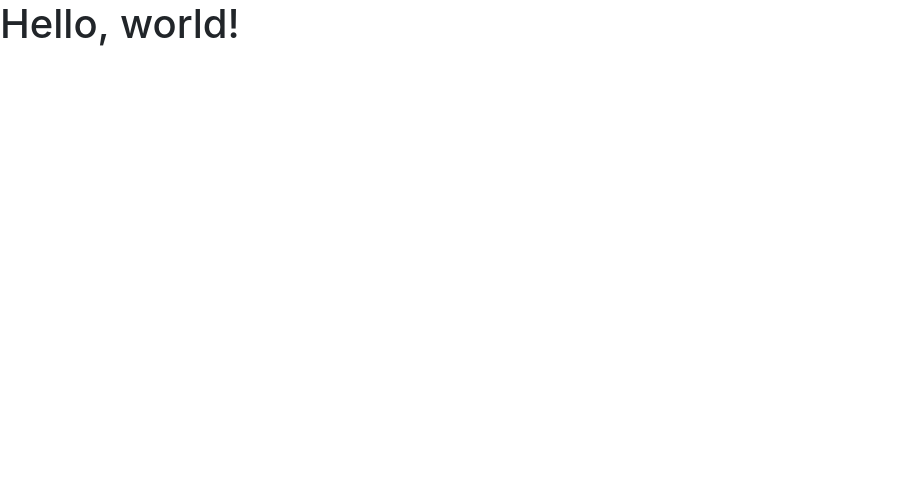
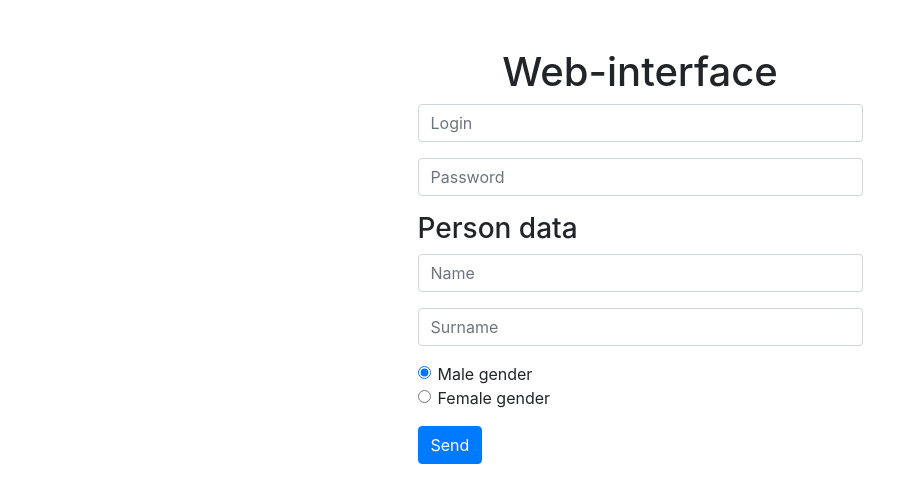
Before and after one commit to GrOoOmChIk20/php-crud, a PHP site: page / in a window 1280 px wide. Shown: the top 503 px of the page, without its empty margins (0-923 px from the left). Run offline with PHP 8.4, Linux system fonts and the light colour scheme.

Commit message:
Added a user registration form

```diff
--- a/index.php
+++ b/index.php
@@ -9,11 +9,56 @@
     <!-- Bootstrap CSS -->
     <link rel="stylesheet" href="https://cdn.jsdelivr.net/npm/bootstrap@4.3.1/dist/css/bootstrap.min.css" integrity="sha384-ggOyR0iXCbMQv3Xipma34MD+dH/1fQ784/j6cY/iJTQUOhcWr7x9JvoRxT2MZw1T" crossorigin="anonymous">
 
-    <title>Hello, world!</title>
+    <title>Web-interface</title>
 </head>
 
 <body>
-    <h1>Hello, world!</h1>
+    <div class="container">
+        <div class="row">
+            <div class="col-md-12 mt-5">
+                <h1 class="text-center">Web-interface</h1>
+            </div>
+        </div>
+        <div class="row">
+            <div class="col-md-5 mx-auto">
+                <form action="" method="post">
+                    <div class="form-group">
+                        <input type="text" name="userlogin" class="form-control" placeholder="Login">
+                    </div>
+                    <div class="form-group">
+                        <input type="password" class="form-control" name="userpass" placeholder="Password">
+                    </div>
+                    <h3>Person data</h3>
+                    <div class="form-group">
+                        <input type="text" class="form-control" name="username" placeholder="Name">
+                    </div>
+                    <div class="form-group">
+                        <input type="text" class="form-control" name="usersurname" placeholder="Surname">
+                    </div>
+                    <div class="form-group">
+                        <div class="form-check">
+                            <input class="form-check-input" type="radio" name="usergender" value="male" checked>
+                            <label class="form-check-label" for="exampleRadios1">
+                                Male gender
+                            </label>
+                        </div>
+                        <div class="form-check">
+                            <input class="form-check-input" type="radio" name="usergender" value="famale">
+                            <label class="form-check-label" for="exampleRadios2">
+                                Female gender
+                            </label>
+                        </div>
+                    </div>
+                    <div class="form-group">
+                        <!-- TODO: DatePicker -->
+                    </div>
+                    <div class="form-group">
+                        <button type="submit" class="btn btn-primary" name="submit">Send</button>
+                    </div>
+                </form>
+            </div>
+        </div>
+    </div>
 
     <!-- Optional JavaScript -->
     <!-- jQuery first, then Popper.js, then Bootstrap JS -->
```
